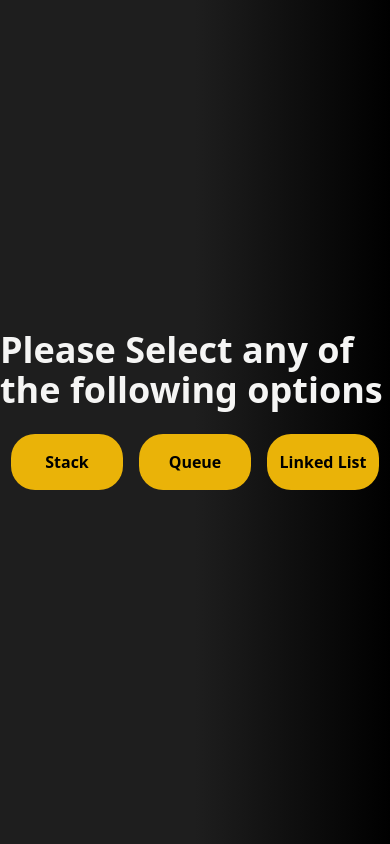
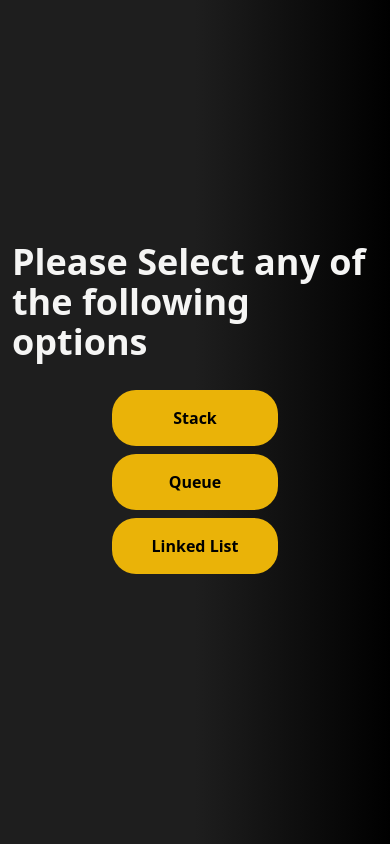
Before and after one commit to Ziyadk147/ReactJS-Data-structure-demo, a React (Vite) app: page / in a window 390 px wide. Built offline with nearby package versions, Linux system fonts and the light colour scheme.

Commit message:
main screen responsive fixed

```diff
--- a/src/App.jsx
+++ b/src/App.jsx
@@ -10,7 +10,7 @@ export default function App(){
         console.log(value)
     }
     return (
-        <div className={" bg-gradient-to-l from-[#000000] via-[#1E1E1E] to-[#1E1E1E] h-screen justify-center items-center flex flex-col "}>
+        <div className={" bg-gradient-to-l from-[#000000] via-[#1E1E1E] to-[#1E1E1E] h-screen justify-center items-center  flex flex-col "}>
             {!selectedPage  && (
 
                 <Startscreen onClick={handleClick} />
--- a/src/Pages/Stackpage/Stackpage.jsx
+++ b/src/Pages/Stackpage/Stackpage.jsx
@@ -53,7 +53,7 @@ export default function Stackpage({onClick}) {
                     initial={{y: -100, opacity: 0}}
                     animate={{y: 0, opacity: 1}}
                     transition={{duration: 2}}
-                    className={"flex justify-center items-center h-screen"}
+                    className={"flex  justify-center items-center h-screen"}
                 >
                     <h1 className="text-4xl font-bold text-stone-100">Stack Data-Structure</h1>
 
@@ -61,7 +61,7 @@ export default function Stackpage({onClick}) {
             )}
             {triggerChange && (
                 <>
-                    <div className={"flex lg:flex-row flex-col justify-center items-center w-full h-auto"}>
+                    <div className={"flex lg:flex-row flex-col justify-center items-center w-screen h-auto"}>
 
                         <Stack Stack={stackArray}/>
                         <AnimatedButtonList buttonList={buttonList}/>
--- a/src/Pages/Startscreen/Startscreen.jsx
+++ b/src/Pages/Startscreen/Startscreen.jsx
@@ -31,32 +31,33 @@ function Startscreen({onClick}) {
                     initial={{y: -1000, opacity: 0}}
                     animate={{y: 0, opacity: 1}}
                     transition={{duration: 2}}
-                    className="flex flex-row  justify-center items-center h-screen w-full"
+                    className="flex flex-row  justify-center items-center h-screen "
                 >
                     <div className="flex flex-col justify-center items-center">
-                        <h1 className="font-bold text-stone-100 text-4xl">Please Select any of the following options</h1>
+                        <h1 className="font-bold text-stone-100 text-4xl lg:px-0 px-3">Please Select any of the following options</h1>
                         <motion.ul
                             initial={{y: 1000, opacity: 0}}
                             animate={{y: 0, opacity: 1}}
                             transition={{duration: 2}}
-                            className={"flex flex-row my-6 "}
+                            className={"flex lg:flex-row flex-col my-6  "}
                         >
-                            <li className={"flex flex-col px-2"}>
-                                <button className={"rounded-3xl  bg-yellow-500 w-28 font-bold h-14"}
-                                    onClick={ ()  => {onClick("stack")}}
+                            <li className={"flex lg:flex-col flex-row mx-2"}>
+                                <button className={"rounded-3xl  bg-yellow-500 w-full lg:m-0 my-1  px-10 font-bold h-14"}
+                                        onClick={ ()  => {onClick("stack")}}
+
                                 >
                                     Stack
                                 </button>
                             </li>
-                            <li className={"flex flex-col px-2"}>
-                                <button className={"rounded-3xl bg-yellow-500 w-28 font-bold h-14"}
+                            <li className={"flex lg:flex-col flex-row mx-2"}>
+                                <button className={"rounded-3xl bg-yellow-500 lg:m-0 my-1  w-full px-10 font-bold h-14"}
                                     onClick={ ()  => {onClick("queue")}}
                                 >
                                     Queue
                                 </button>
                             </li>
-                            <li className={"flex flex-col px-2"}>
-                                <button className={"rounded-3xl bg-yellow-500 w-28 font-bold h-14"}
+                            <li className={"flex lg:flex-col flex-row mx-2"}>
+                                <button className={"rounded-3xl bg-yellow-500  w-full lg:m-0 my-1 px-10 font-bold h-14"}
                                     onClick={ ()  => {onClick("linkedlist")}}
                                 >
                                     Linked List
```
